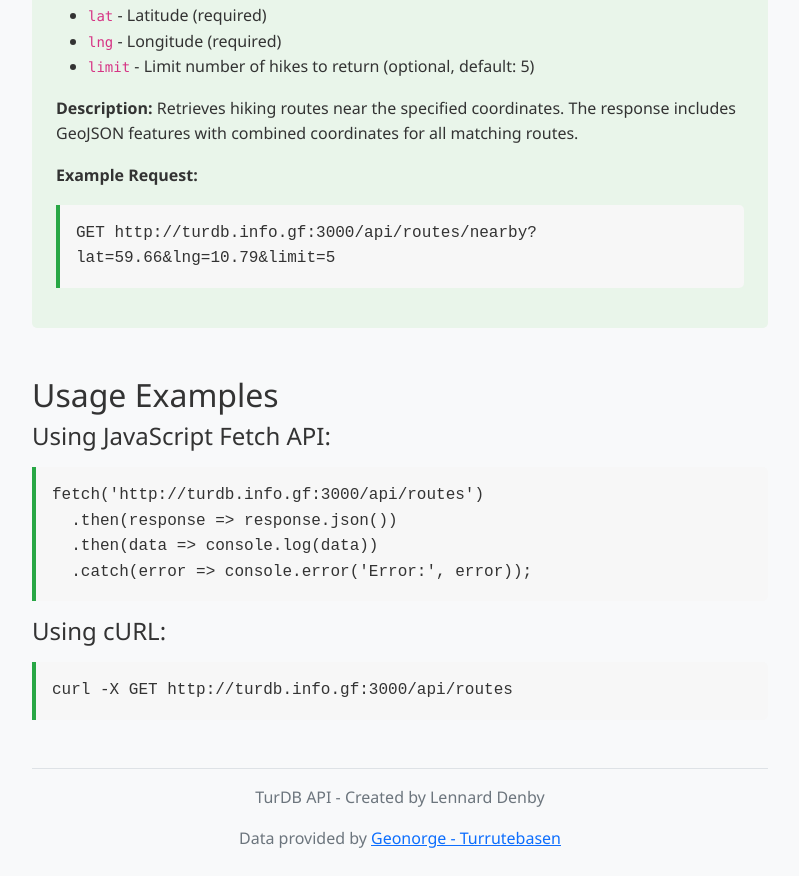
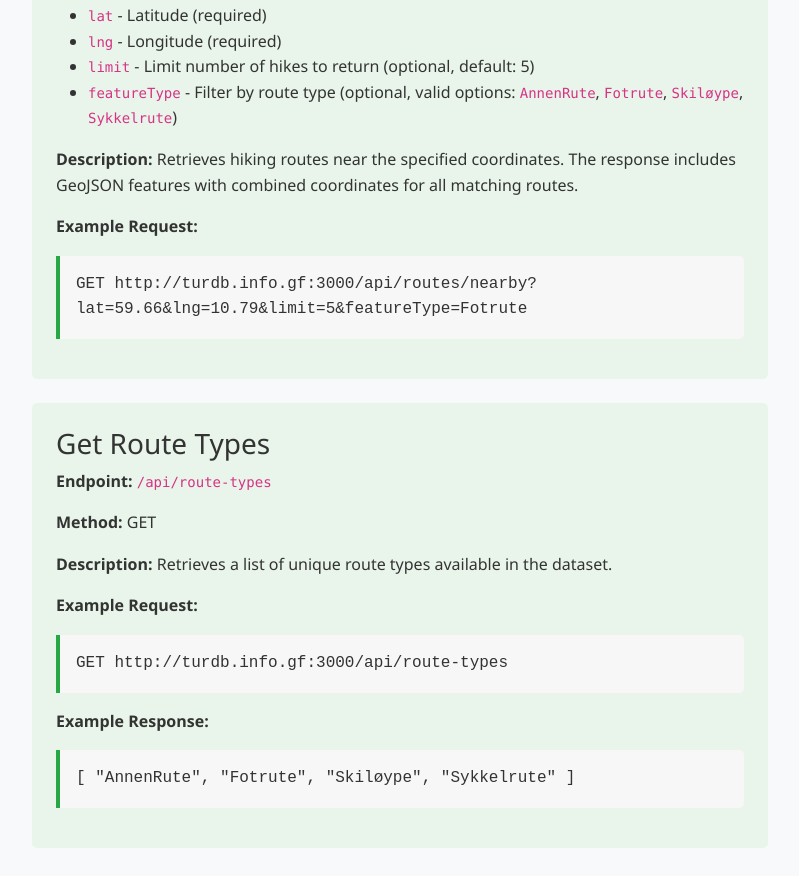
Before and after one commit to LennardDenby/TurDB, a website: page public/index.html in a window 1280 px wide. Shown: the part 1424-2300 px from the top of the page, without its empty margins (240-1039 px from the left). Drawn offline with nearby package versions, Linux system fonts and the light colour scheme.

Commit message:
finpuss av dokumentasjon!

```diff
--- a/public/index.html
+++ b/public/index.html
@@ -106,11 +106,32 @@
                         <li><code>lat</code> - Latitude (required)</li>
                         <li><code>lng</code> - Longitude (required)</li>
                         <li><code>limit</code> - Limit number of hikes to return (optional, default: 5)</li>
+                        <li><code>featureType</code> - Filter by route type (optional, valid options: <code>AnnenRute</code>, <code>Fotrute</code>, <code>Skiløype</code>, <code>Sykkelrute</code>)</li>
                     </ul>
                     <p><strong>Description:</strong> Retrieves hiking routes near the specified coordinates. The response includes GeoJSON features with combined coordinates for all matching routes.</p>
                     <p><strong>Example Request:</strong></p>
                     <div class="code-block">
-                        GET http://turdb.info.gf:3000/api/routes/nearby?lat=59.66&lng=10.79&limit=5
+                        GET http://turdb.info.gf:3000/api/routes/nearby?lat=59.66&lng=10.79&limit=5&featureType=Fotrute
+                    </div>
+                </div>
+
+                <div class="endpoint">
+                    <h3>Get Route Types</h3>
+                    <p><strong>Endpoint:</strong> <code>/api/route-types</code></p>
+                    <p><strong>Method:</strong> GET</p>
+                    <p><strong>Description:</strong> Retrieves a list of unique route types available in the dataset.</p>
+                    <p><strong>Example Request:</strong></p>
+                    <div class="code-block">
+                        GET http://turdb.info.gf:3000/api/route-types
+                    </div>
+                    <p><strong>Example Response:</strong></p>
+                    <div class="code-block">
+                        [
+                            "AnnenRute",
+                            "Fotrute",
+                            "Skiløype",
+                            "Sykkelrute"
+                        ]
                     </div>
                 </div>
             </div>
```
Also changed, not shown: README.md.
